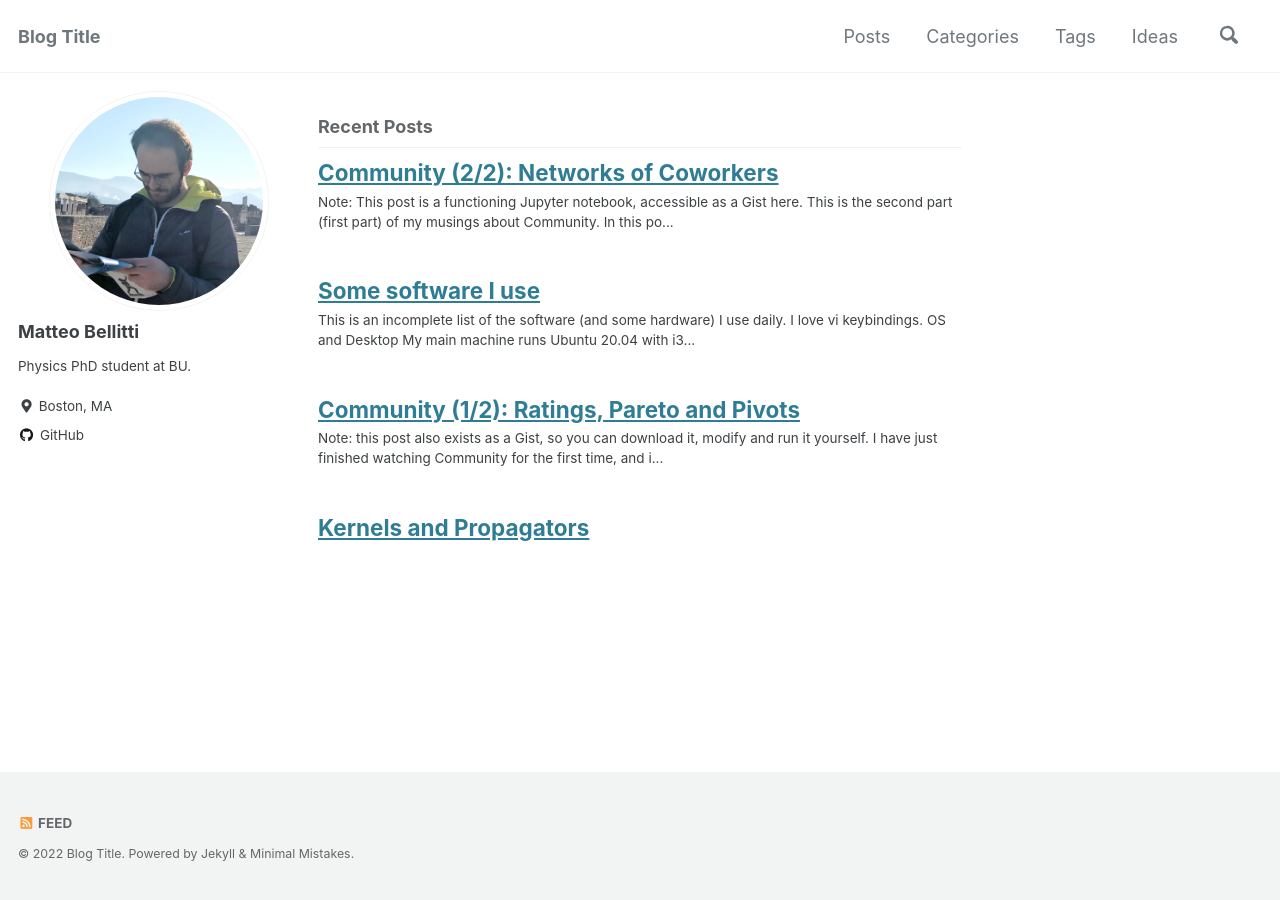
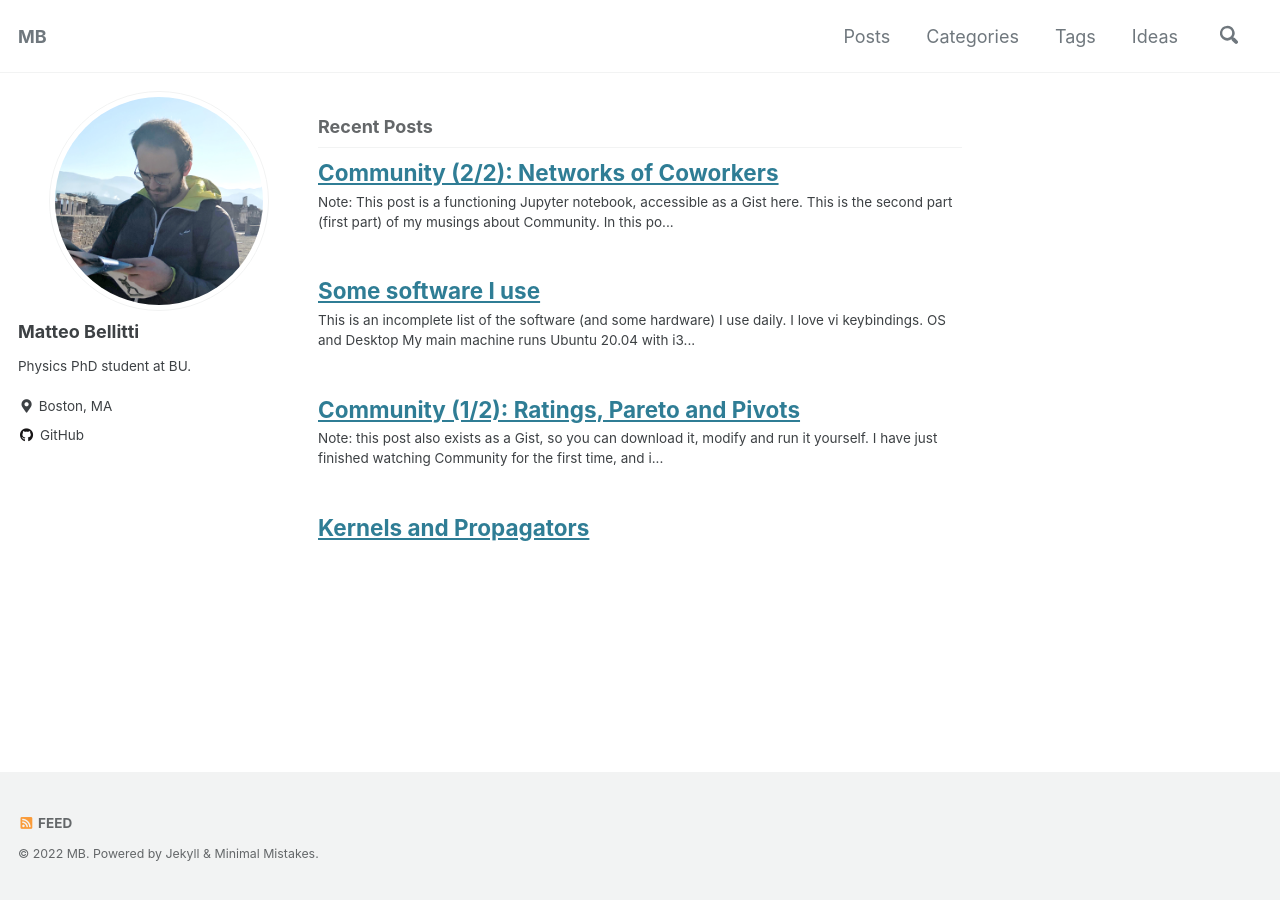
Before and after one commit to mbellitti/mbellitti.github.io, a Jekyll site: the page built from index.html, in a window 1280 px wide. Built offline with Jekyll 4.4.1, drawn with Linux system fonts in a browser that asks for light colours; cached includes are drawn as plain includes; a script that is not in the unit is left out; the list of posts is cut into pages by our own code; comment, search, counter and statistics services are not loaded; part of the change alters nothing that is shown.

Commit message:
renamed blog

```diff
--- a/_config.yml
+++ b/_config.yml
@@ -13,10 +13,10 @@
 # you will see them accessed via {{ site.title }}, {{ site.email }}, and so on.
 # You can create any custom variable you would like, and they will be accessible
 # in the templates via {{ site.myvariable }}.
-title: Blog Title
+title: MB
 email: bellitti@bu.edu
 description: >- # this means to ignore newlines until "baseurl:"
- Thoughts about physics, programming, plants, and occasional pseudoalliterations.
+  Epistemic status: I'll forget if I don't write it down.
 # twitter_username:
 github_username: mbellitti
 search: true
```
